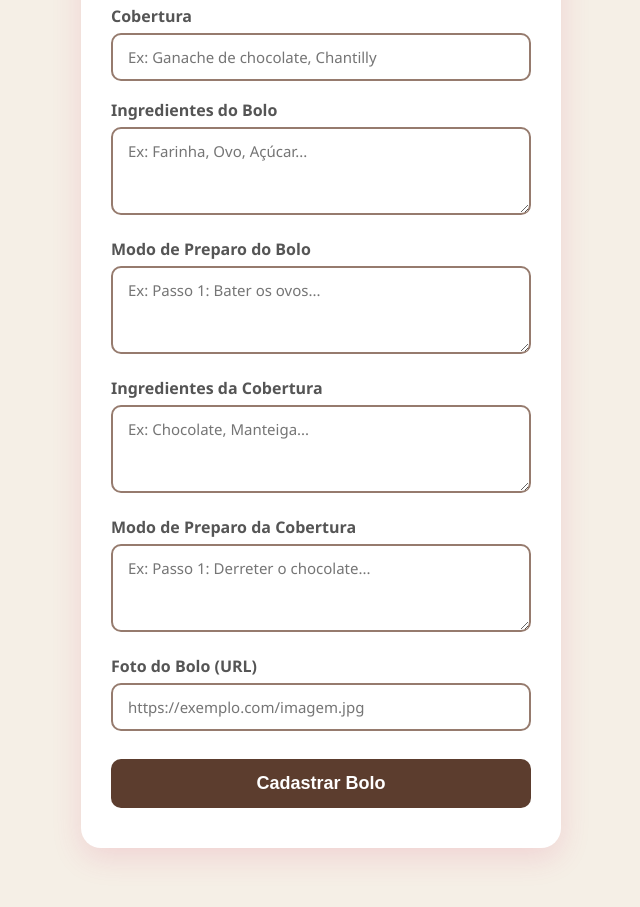
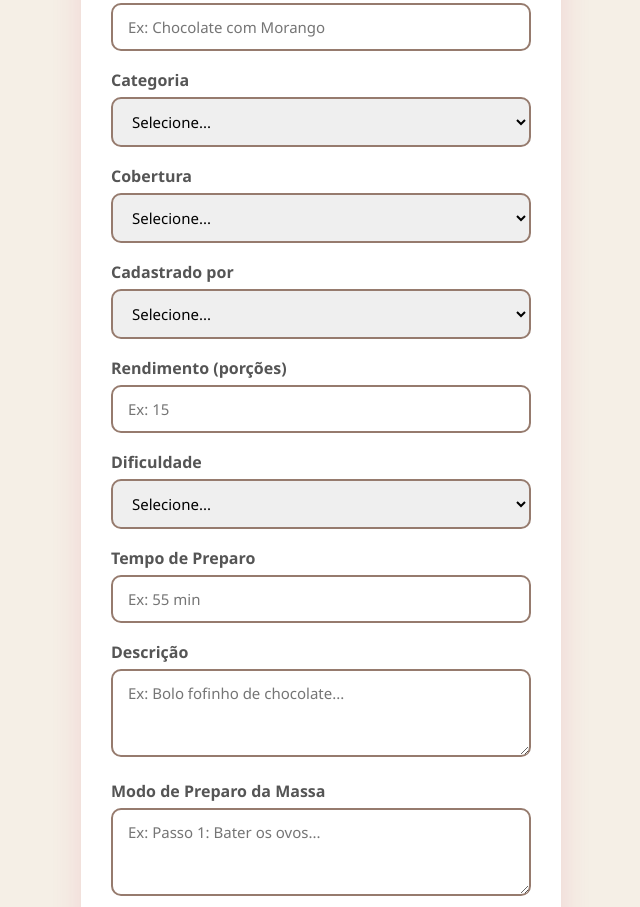
Before and after one commit to julianogueira-ui/BOLOS-E-CIA, a plain HTML site: page form.html in a window 1280 px wide. Shown: the part 232-1139 px from the top of the page, without its empty margins (319-959 px from the left). Drawn offline with Linux system fonts and the light colour scheme.

Commit message:
Update form.html

```diff
--- a/form.html
+++ b/form.html
@@ -10,45 +10,86 @@
 <body>
 
     <div class="formulario">
+        <nav class="menu">
+            <a href="index.html">Início</a>
+            <a href="form.html">Bolos</a>
+            <a href="usuario.html">Usuários</a>
+            <a href="categoria.html">Categorias</a>
+            <a href="cobertura.html">Coberturas</a>
+            <a href="ingrediente.html">Ingredientes</a>
+        </nav>
+
         <h2>Cadastrar Bolo</h2>
         <form id="meuformulario">
             <div class="campo">
-                <label for="bolo">Nome do Bolo</label>
-                <input type="text" id="bolo" name="bolo" placeholder="Ex: Chocolate com Morango" required>
+                <label for="NomeBolo">Nome do Bolo</label>
+                <input type="text" id="NomeBolo" name="NomeBolo" placeholder="Ex: Chocolate com Morango" maxlength="100" required>
             </div>
 
             <div class="campo">
-                <label for="cobertura">Cobertura</label>
-                <input type="text" id="cobertura" name="cobertura" placeholder="Ex: Ganache de chocolate, Chantilly" required>
+                <label for="idCategoria">Categoria</label>
+                <select id="idCategoria" name="idCategoria" data-rota="/api/categorias" data-valor="idCategoria" data-texto="NomeCategoria" required>
+                    <option value="">Selecione...</option>
+                </select>
             </div>
 
             <div class="campo">
-                <label for="ingredientebolo">Ingredientes do Bolo</label>
-                <textarea id="ingredientebolo" name="ingredientebolo" placeholder="Ex: Farinha, Ovo, Açúcar..." rows="3" required></textarea>
+                <label for="idCobertura">Cobertura</label>
+                <select id="idCobertura" name="idCobertura" data-rota="/api/coberturas" data-valor="idCobertura" data-texto="NomeCobertura" required>
+                    <option value="">Selecione...</option>
+                </select>
             </div>
 
             <div class="campo">
-                <label for="preparobolo">Modo de Preparo do Bolo</label>
-                <textarea id="preparobolo" name="preparobolo" placeholder="Ex: Passo 1: Bater os ovos..." rows="3" required></textarea>
+                <label for="idUsuario">Cadastrado por</label>
+                <select id="idUsuario" name="idUsuario" data-rota="/api/usuarios" data-valor="idUsuario" data-texto="Nome" required>
+                    <option value="">Selecione...</option>
+                </select>
             </div>
 
             <div class="campo">
-                <label for="ingredientecobertura">Ingredientes da Cobertura</label>
-                <textarea id="ingredientecobertura" name="ingredientecobertura" placeholder="Ex: Chocolate, Manteiga..." rows="3" required></textarea>
+                <label for="RendimentoPorcao">Rendimento (porções)</label>
+                <input type="number" id="RendimentoPorcao" name="RendimentoPorcao" min="1" placeholder="Ex: 15" required>
             </div>
 
             <div class="campo">
-                <label for="preparocobertura">Modo de Preparo da Cobertura</label>
-                <textarea id="preparocobertura" name="preparocobertura" placeholder="Ex: Passo 1: Derreter o chocolate..." rows="3" required></textarea>
+                <label for="Dificuldade">Dificuldade</label>
+                <select id="Dificuldade" name="Dificuldade" required>
+                    <option value="">Selecione...</option>
+                    <option value="Fácil">Fácil</option>
+                    <option value="Média">Média</option>
+                    <option value="Difícil">Difícil</option>
+                </select>
             </div>
 
             <div class="campo">
-                <label for="foto">Foto do Bolo (URL)</label>
-                <input type="url" id="foto" name="foto" placeholder="https://exemplo.com/imagem.jpg" required>
+                <label for="TempoPreparo">Tempo de Preparo</label>
+                <input type="text" id="TempoPreparo" name="TempoPreparo" placeholder="Ex: 55 min" maxlength="45" required>
+            </div>
+
+            <div class="campo">
+                <label for="Descricao">Descrição</label>
+                <textarea id="Descricao" name="Descricao" placeholder="Ex: Bolo fofinho de chocolate..." rows="3" required></textarea>
+            </div>
+
+            <div class="campo">
+                <label for="PreparoMassa">Modo de Preparo da Massa</label>
+                <textarea id="PreparoMassa" name="PreparoMassa" placeholder="Ex: Passo 1: Bater os ovos..." rows="3" required></textarea>
+            </div>
+
+            <div class="campo">
+                <label for="Imagem">Foto do Bolo (URL)</label>
+                <input type="url" id="Imagem" name="Imagem" placeholder="https://exemplo.com/imagem.jpg" maxlength="500" required>
             </div>
 
             <input type="submit" value="Cadastrar Bolo">
         </form>
     </div>
+
+    <section class="secao-bolos">
+        <h2>Bolos cadastrados</h2>
+        <div class="bolos-container" id="lista" data-rota="/api/bolos" data-id="idBolo"
+             data-colunas="NomeBolo,Categoria,Cobertura,Autor,Dificuldade,TempoPreparo"></div>
+    </section>
 </body>
 </html>
```
